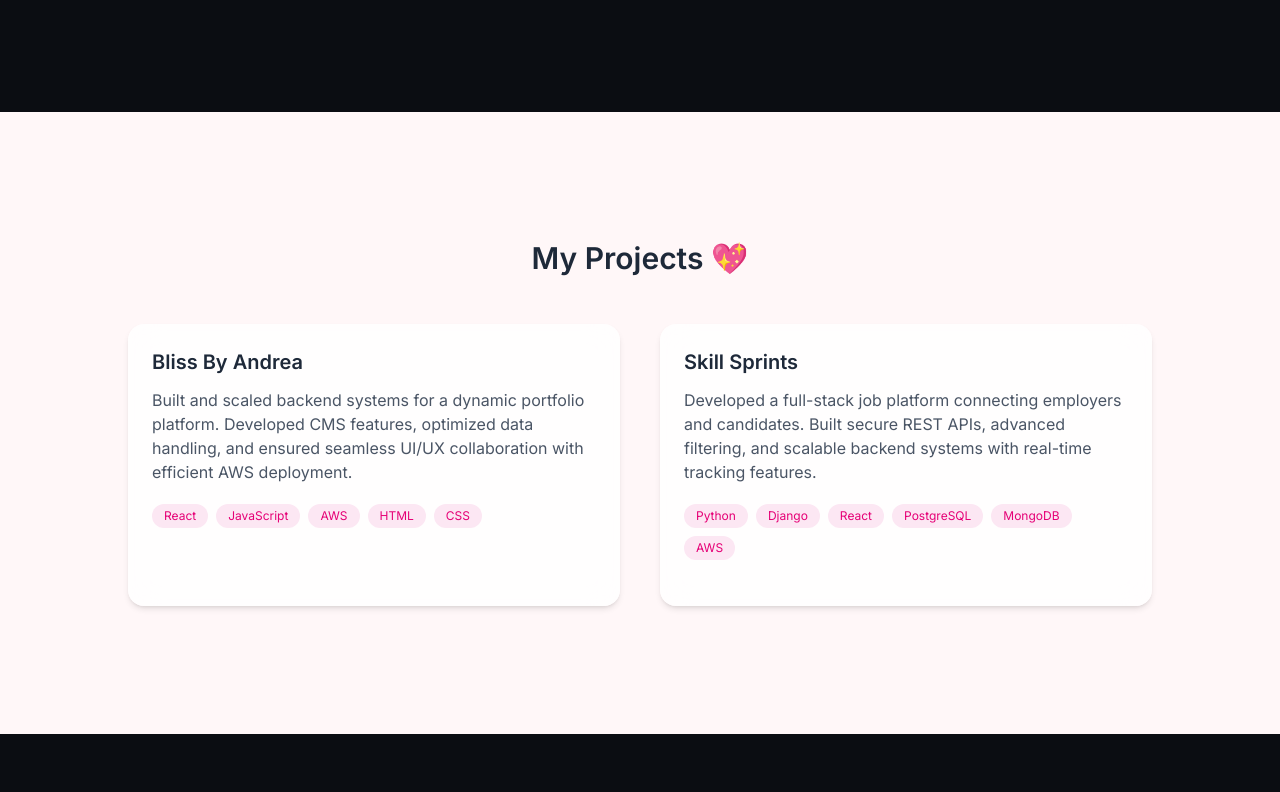
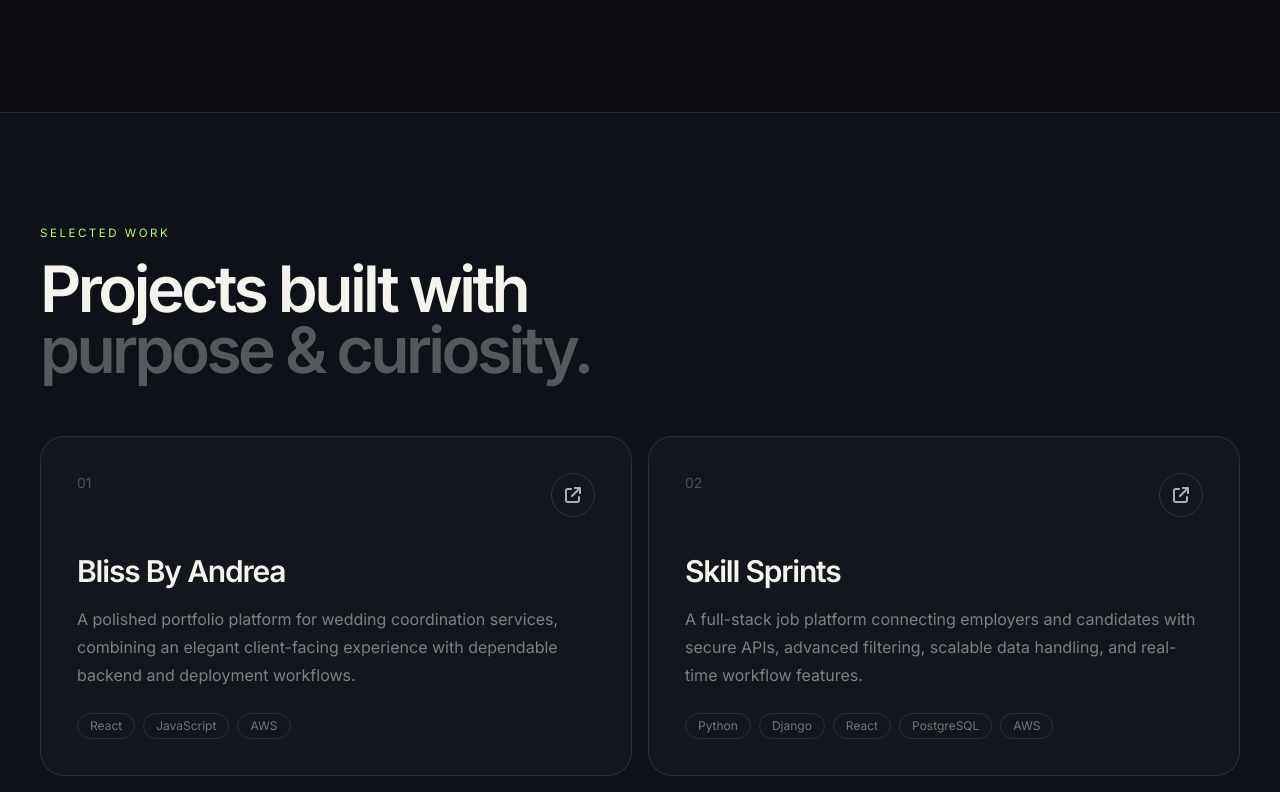
Before and after one commit to mnsharon/portfolio, a Next.js app: page / in a window 1280 px wide. Shown: the part 1993-2785 px from the top of the page. Built offline with nearby package versions, Linux system fonts and the light colour scheme.

Commit message:
Redesign portfolio experience

```diff
--- a/components/Projects.jsx
+++ b/components/Projects.jsx
@@ -1,58 +1,18 @@
-export default function Projects() {
-    const projects = [
-      {
-        title: "Bliss By Andrea",
-        description:
-          "Built and scaled backend systems for a dynamic portfolio platform. Developed CMS features, optimized data handling, and ensured seamless UI/UX collaboration with efficient AWS deployment.",
-        tech: ["React", "JavaScript", "AWS", "HTML", "CSS"],
-      },
-      {
-        title: "Skill Sprints",
-        description:
-          "Developed a full-stack job platform connecting employers and candidates. Built secure REST APIs, advanced filtering, and scalable backend systems with real-time tracking features.",
-        tech: ["Python", "Django", "React", "PostgreSQL", "MongoDB", "AWS"],
-      },
-    ];
+import { FaArrowUpRightFromSquare, FaGithub } from "react-icons/fa6";
 
-    return (
-      <section className="px-20 py-32 bg-[#fff7f8]">
-        <h2 className="text-3xl font-semibold mb-12 text-gray-800 text-center">
-          My Projects 💖
-        </h2>
+const projects=[
+ {num:"01",title:"Bliss By Andrea",desc:"A polished portfolio platform for wedding coordination services, combining an elegant client-facing experience with dependable backend and deployment workflows.",tech:["React","JavaScript","AWS"],live:"https://blissbyandrea.com/"},
+ {num:"02",title:"Skill Sprints",desc:"A full-stack job platform connecting employers and candidates with secure APIs, advanced filtering, scalable data handling, and real-time workflow features.",tech:["Python","Django","React","PostgreSQL","AWS"],live:"https://www.skillsprints.in/"},
+ {num:"03",title:"RouteBuddy",desc:"A social route experience that helps people find walking and cycling buddies, turning everyday movement into real-world connection.",tech:["React","Maps API","Node.js","Real-time"],live:"https://routebuddy.vercel.app",code:"https://github.com/mnsharon/routebuddy"},
+ {num:"04",title:"AI Chatbot",desc:"An intelligent conversational experience exploring Python and LangChain patterns for useful, context-aware interactions.",tech:["Python","LangChain","AI"]},
+];
 
-        <div className="grid md:grid-cols-2 gap-10 max-w-5xl mx-auto">
-          {projects.map((project, index) => (
-            <div
-              key={index}
-              className="group p-6 bg-white/80 backdrop-blur-lg rounded-2xl shadow-md hover:shadow-xl hover:-translate-y-2 transition duration-300"
-            >
-              {/* Title */}
-              <h3 className="text-xl font-semibold text-gray-800">
-                {project.title}
-              </h3>
-
-              {/* Description */}
-              <p className="text-gray-600 mt-3 leading-6">
-                {project.description}
-              </p>
-
-              {/* Tech stack */}
-              <div className="flex flex-wrap gap-2 mt-5">
-                {project.tech.map((t, i) => (
-                  <span
-                    key={i}
-                    className="text-xs bg-pink-100 text-pink-600 px-3 py-1 rounded-full"
-                  >
-                    {t}
-                  </span>
-                ))}
-              </div>
-
-              {/* Cute hover line */}
-              <div className="mt-5 h-[2px] bg-gradient-to-r from-pink-300 to-rose-300 scale-x-0 group-hover:scale-x-100 transition origin-left"></div>
-            </div>
-          ))}
-        </div>
-      </section>
-    );
-  }
+export default function Projects(){
+ return <section id="projects" className="border-y border-white/10 bg-[#0e1117] px-6 py-28 lg:px-10"><div className="mx-auto max-w-7xl">
+  <p className="eyebrow">Selected work</p><h2 className="section-title mt-4">Projects built with<br/><span className="text-white/30">purpose & curiosity.</span></h2>
+  <div className="mt-14 grid gap-4 md:grid-cols-2">{projects.map((p)=><article key={p.num} className="card group flex min-h-[340px] flex-col p-7 md:p-9">
+    <div className="flex items-start justify-between"><span className="text-sm text-white/25">{p.num}</span><div className="flex gap-2">{p.code&&<a aria-label="View code" className="social-link" href={p.code} target="_blank" rel="noreferrer"><FaGithub/></a>}{p.live&&<a aria-label="View live project" className="social-link" href={p.live} target="_blank" rel="noreferrer"><FaArrowUpRightFromSquare/></a>}</div></div>
+    <div className="mt-auto"><h3 className="text-3xl font-semibold tracking-[-.04em]">{p.title}</h3><p className="mt-4 max-w-xl leading-7 text-white/45">{p.desc}</p><div className="mt-6 flex flex-wrap gap-2">{p.tech.map(t=><span key={t} className="rounded-full border border-white/10 px-3 py-1 text-xs text-white/40">{t}</span>)}</div></div>
+  </article>)}</div>
+ </div></section>
+}
```
